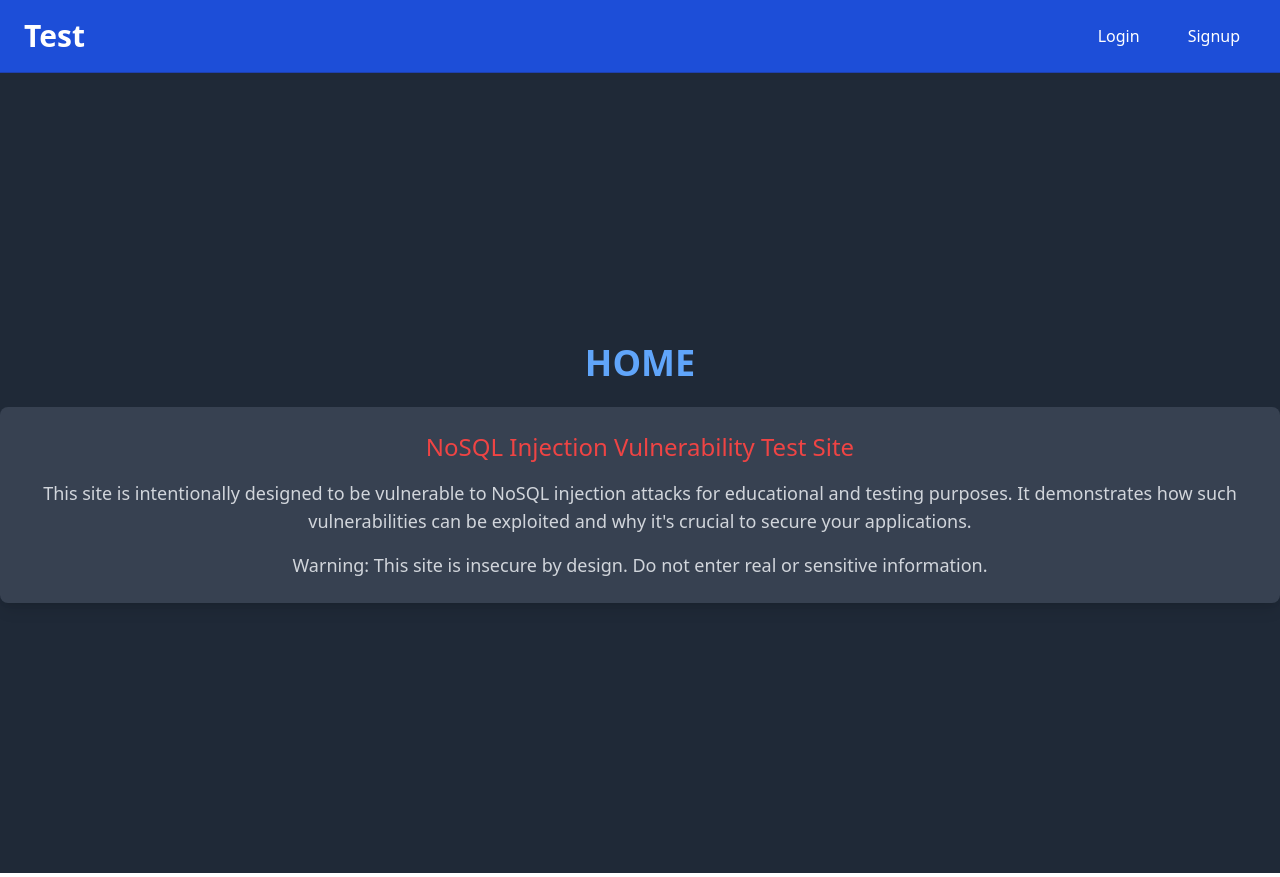
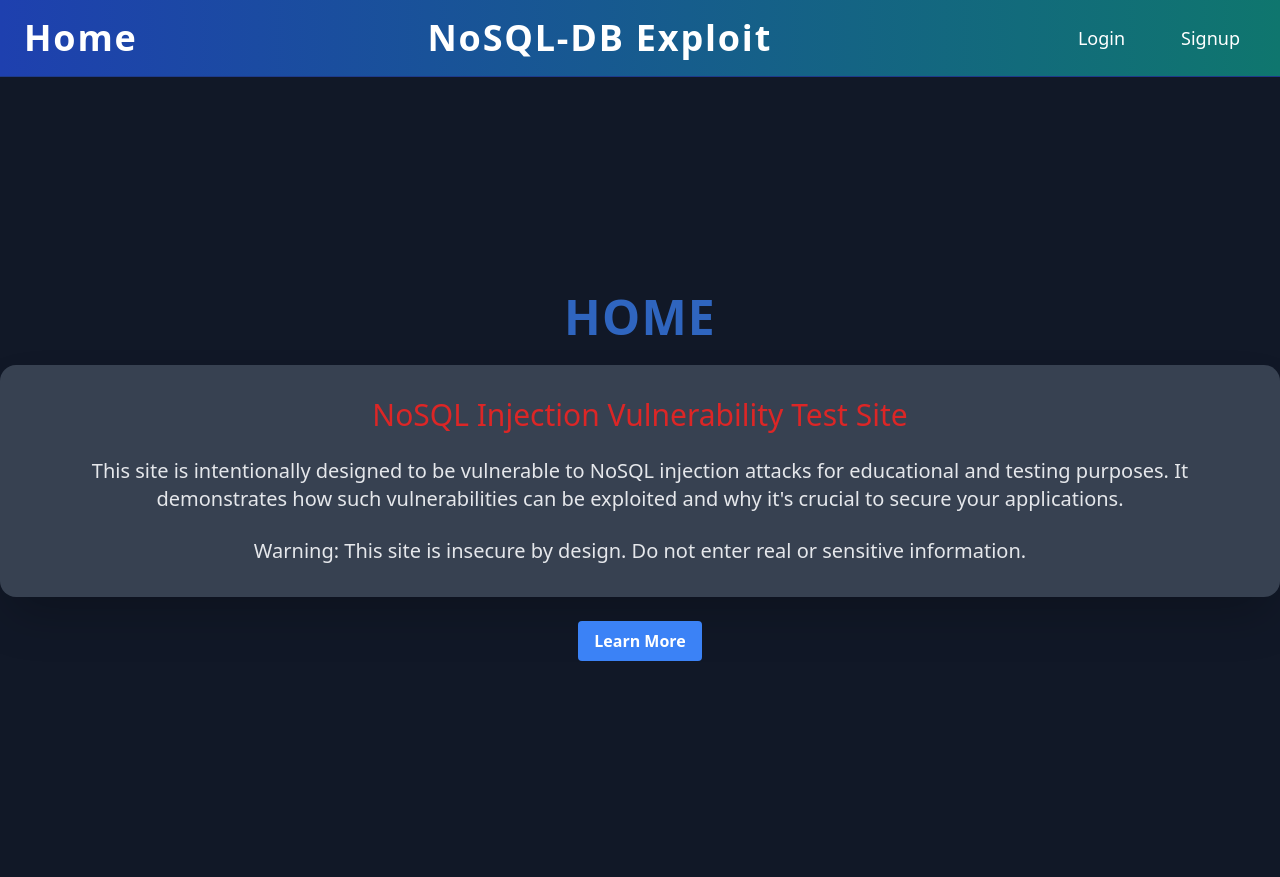
Before and after one commit to Mayaar-Irshad/my-nosql-injection-project, a React (Create React App) app in the folder frontend/nosql-insecure-site/: page / in a window 1280 px wide. Built offline with nearby package versions, Linux system fonts and the light colour scheme.

Commit message:
restyle the pages and whole site

```diff
--- a/frontend/nosql-insecure-site/src/components/Navbar.js
+++ b/frontend/nosql-insecure-site/src/components/Navbar.js
@@ -11,28 +11,31 @@ function Navbar() {
     }
 
     return (
-        <nav className='flex justify-between items-center bg-blue-700 text-white py-4 px-6 border-b border-blue-800'>
-            <Link to='/' className='text-3xl font-bold hover:text-blue-300'>
-                <h1>Test</h1>
+        <nav className='flex items-center justify-between bg-gradient-to-r from-blue-800 to-teal-700 text-white py-4 px-6 border-b border-blue-900 shadow-lg'>
+            <Link to='/' className='text-4xl font-extrabold hover:text-blue-300 tracking-wider'>
+                <h1>Home</h1>
             </Link>
-            <ul className='flex gap-4'>
+
+            <h1 className='text-4xl font-extrabold tracking-wider'>NoSQL-DB Exploit</h1> {/* Added centered title */}
+
+            <ul className='flex gap-6 text-lg'>
                 {isUserSignedIn ? (
                     <>
-                        <Link to='/account' className='py-2 px-4 hover:bg-blue-600 rounded-md transition'>
+                        <Link to='/account' className='py-2 px-4 hover:bg-blue-700 rounded-lg transition duration-300 ease-in-out'>
                             <li>Account</li>
                         </Link>
                         <li>
-                            <button onClick={handleSignOut} className='py-2 px-4 bg-red-600 hover:bg-red-700 rounded-md transition'>
+                            <button onClick={handleSignOut} className='py-2 px-4 bg-red-600 hover:bg-red-800 rounded-lg transition duration-300 ease-in-out'>
                                 Sign Out
                             </button>
                         </li>
                     </>
                 ) : (
                     <>
-                        <Link to='/login' className='py-2 px-4 hover:bg-blue-600 rounded-md transition'>
+                        <Link to='/login' className='py-2 px-4 hover:bg-blue-700 rounded-lg transition duration-300 ease-in-out'>
                             <li>Login</li>
                         </Link>
-                        <Link to='/signup' className='py-2 px-4 hover:bg-blue-600 rounded-md transition'>
+                        <Link to='/signup' className='py-2 px-4 hover:bg-blue-700 rounded-lg transition duration-300 ease-in-out'>
                             <li>Signup</li>
                         </Link>
                     </>
--- a/frontend/nosql-insecure-site/src/pages/account.js
+++ b/frontend/nosql-insecure-site/src/pages/account.js
@@ -1,21 +1,24 @@
-import React from 'react'
+import React from 'react';
 
 function Account() {
     // Assuming you might fetch user details or similar
     const username = 'User'; // Placeholder for username
 
     return (
-        <div className='w-full h-screen bg-gray-800 flex flex-col justify-center items-center'>
-            <h2 className='text-4xl text-white mb-6'>Welcome to your ACCOUNT, {username}!</h2>
-            <div className='bg-gray-700 p-6 rounded-lg shadow-lg'>
-                <h3 className='text-2xl text-blue-400 mb-4'>Account Details</h3>
-                <p className='text-lg text-gray-300 mb-2'>Username: {username}</p>
-                {/* Additional account details can go here */}
-                <p className='text-lg text-gray-300'>Email: user@example.com</p>
+        <div className='w-full h-screen bg-gray-900 flex flex-col justify-center items-center space-y-6'>
+            <h2 className='text-5xl text-blue-500 font-extrabold tracking-wide uppercase animate-pulse mb-4'>Your Account, {username}</h2>
+            <div className='bg-gray-700 p-8 rounded-2xl shadow-2xl text-center hover:bg-gray-600 transition duration-300 ease-in-out'>
+                <h3 className='text-3xl text-red-600 mb-6'>Account Details</h3>
+                <p className='text-xl text-gray-200 mb-4'>Username: {username}</p>
+                <p className='text-xl text-gray-200 mb-4'>Email: user@example.com</p>
+                <p className='text-xl text-gray-200'>Additional information, such as account creation date, last login, or other relevant details, can be displayed here.</p>
                 {/* You can add more account related information here */}
             </div>
-            <button className='mt-6 py-2 px-4 bg-blue-600 hover:bg-blue-700 text-white font-semibold rounded-lg shadow-md'>
+            <button className='py-3 px-6 bg-blue-500 hover:bg-blue-700 text-white font-bold rounded-md shadow-md transition duration-300 ease-in-out'>
                 Edit Profile
+            </button>
+            <button className='py-3 px-6 mt-4 bg-red-500 hover:bg-red-700 text-white font-bold rounded-md shadow-md transition duration-300 ease-in-out'>
+                Delete Account
             </button>
         </div>
     )
--- a/frontend/nosql-insecure-site/src/pages/home.js
+++ b/frontend/nosql-insecure-site/src/pages/home.js
@@ -1,26 +1,32 @@
-import React from 'react'
+import React from 'react';
 
 function Home() {
   return (
-    <div className='w-full h-screen bg-gray-800 flex flex-col justify-center items-center space-y-6'>
-      <div>
-        <h2 className='text-4xl text-blue-400 font-bold'>HOME</h2>
+    <div className='w-full h-screen bg-gray-900 flex flex-col justify-center items-center space-y-6'>
+      <div className='animate-pulse'>
+        <h2 className='text-5xl text-blue-500 font-extrabold tracking-wide uppercase'>HOME</h2>
       </div>
 
-      <div className='bg-gray-700 p-6 rounded-lg shadow-lg text-center'>
-        <h3 className='text-2xl text-red-500 mb-4'>NoSQL Injection Vulnerability Test Site</h3>
-        <p className='text-lg text-gray-300'>
+      <div className='bg-gray-700 p-8 rounded-2xl shadow-2xl text-center hover:bg-gray-600 transition duration-300 ease-in-out'>
+        <h3 className='text-3xl text-red-600 mb-6'>NoSQL Injection Vulnerability Test Site</h3>
+        <p className='text-xl text-gray-200'>
           This site is intentionally designed to be vulnerable to NoSQL injection attacks for educational and testing purposes.
           It demonstrates how such vulnerabilities can be exploited and why it's crucial to secure your applications.
         </p>
-        <p className='text-lg text-gray-300 mt-4'>
+        <p className='text-xl text-gray-200 mt-6'>
           Warning: This site is insecure by design. Do not enter real or sensitive information.
         </p>
       </div>
 
+      <div className='mt-10'>
+        <button className='bg-blue-500 hover:bg-blue-700 text-white font-bold py-2 px-4 rounded focus:outline-none focus:shadow-outline transform transition hover:scale-105 duration-300 ease-in-out'>
+          Learn More
+        </button>
+      </div>
+
       {/* Additional content or functional components can be added here */}
     </div>
-  )
+  );
 }
 
-export default Home
+export default Home;
--- a/frontend/nosql-insecure-site/src/pages/login.js
+++ b/frontend/nosql-insecure-site/src/pages/login.js
@@ -1,80 +1,76 @@
-import React, { useState, useEffect } from 'react'
-import axios from 'axios'
-import { useNavigate } from 'react-router-dom'
-
+import React, { useState, useEffect } from 'react';
+import axios from 'axios';
+import { useNavigate } from 'react-router-dom';
 
 function Login() {
-    const [users, setUsers] = useState([])
-    const [username, setUsername] = useState('')
-    const [password, setPassword] = useState('')
+    const [users, setUsers] = useState([]);
+    const [username, setUsername] = useState('');
+    const [password, setPassword] = useState('');
     const navigate = useNavigate();
 
     useEffect(() => {
         fetchUsers();
-    }, [])
+    }, []);
 
     const fetchUsers = () => {
         axios
-        .get('http://localhost:3001/register')
-        .then((res) => {
-            console.log(res.data)
-        })
-    }
+            .get('http://localhost:3001/register')
+            .then((res) => {
+                console.log(res.data)
+            });
+    };
 
-
-    const handleLogin =  async (event) => {
+    const handleLogin = async (event) => {
         event.preventDefault();
         try {
             const response = await axios
-            .post('http://localhost:3001/login', { username, password })
-            const token = response.data.token
-            alert('Login successful')
-            setUsername('')
-            setPassword('')
+                .post('http://localhost:3001/login', { username, password });
+            const token = response.data.token;
+            alert('Login successful');
+            setUsername('');
+            setPassword('');
             fetchUsers();
-            navigate('/account')
+            navigate('/account');
             window.location.reload();
-            localStorage.setItem('token', token)
+            localStorage.setItem('token', token);
         } catch (error) {
-            console.log('Login Error', error)
+            console.log('Login Error', error);
         }
-    }
+    };
 
-
-  return (
+    return (
         <div className='w-full h-screen flex'>
             <div className='w-1/2 h-full bg-gray-800 text-white flex justify-center items-center'>
-                <form className='text-center border border-gray-600 rounded-lg w-[600px] h-[400px] p-9 shadow-xl'
+                <form className='text-center border border-gray-600 rounded-2xl w-[600px] h-[400px] p-9 shadow-2xl bg-gray-700 hover:bg-gray-600 transition duration-300 ease-in-out'
                       onSubmit={handleLogin}>
                     {/* Username Input */}
-                    <label className='text-lg font-semibold'>Username</label>
+                    <label className='text-xl font-semibold text-white'>Username</label>
                     <br />
-                    <input className='w-[400px] h-10 mt-2 mb-4 rounded-xl bg-gray-700 p-2 text-white focus:outline-none focus:ring-2 focus:ring-blue-500'
+                    <input className='w-[400px] h-10 mt-2 mb-4 rounded-xl bg-gray-800 p-2 text-white focus:outline-none focus:ring-2 focus:ring-blue-500'
                            type='text'
                            placeholder='Username'
                            value={username}
                            onChange={(e) => setUsername(e.target.value)} />
                     <br />
                     {/* Password Input */}
-                    <label className='text-lg font-semibold'>Password</label>
+                    <label className='text-xl font-semibold text-white'>Password</label>
                     <br />
-                    <input className='w-[400px] h-10 mt-2 mb-4 rounded-xl bg-gray-700 p-2 text-white focus:outline-none focus:ring-2 focus:ring-blue-500'
+                    <input className='w-[400px] h-10 mt-2 mb-4 rounded-xl bg-gray-800 p-2 text-white focus:outline-none focus:ring-2 focus:ring-blue-500'
                            type='password'
                            placeholder='Password'
                            value={password}
                            onChange={(e) => setPassword(e.target.value)} />
                     <br />
                     {/* Button */}
-                    <button className='w-48 h-12 mt-2 border border-transparent text-base font-medium rounded-md text-white bg-blue-600 hover:bg-blue-700 focus:outline-none focus:ring-2 focus:ring-offset-2 focus:ring-blue-500'
+                    <button className='w-48 h-12 mt-2 border border-transparent text-base font-medium rounded-md text-white bg-blue-500 hover:bg-blue-700 focus:outline-none focus:ring-2 focus:ring-offset-2 focus:ring-blue-500 transition duration-300 ease-in-out'
                             type='submit'>Login</button>
                 </form>
             </div>
             <div className='w-1/2 h-full flex justify-center items-center bg-teal-800'>
-                <h2 className='text-3xl text-white font-bold'>Login</h2>
+                <h2 className='text-5xl text-white font-extrabold tracking-wide uppercase animate-pulse'>Login</h2>
             </div>
         </div>
     );
 }
 
-
-export default Login
+export default Login;
```
Also changed, not shown: frontend/nosql-insecure-site/src/pages/signUp.js (+30 -33 lines).
